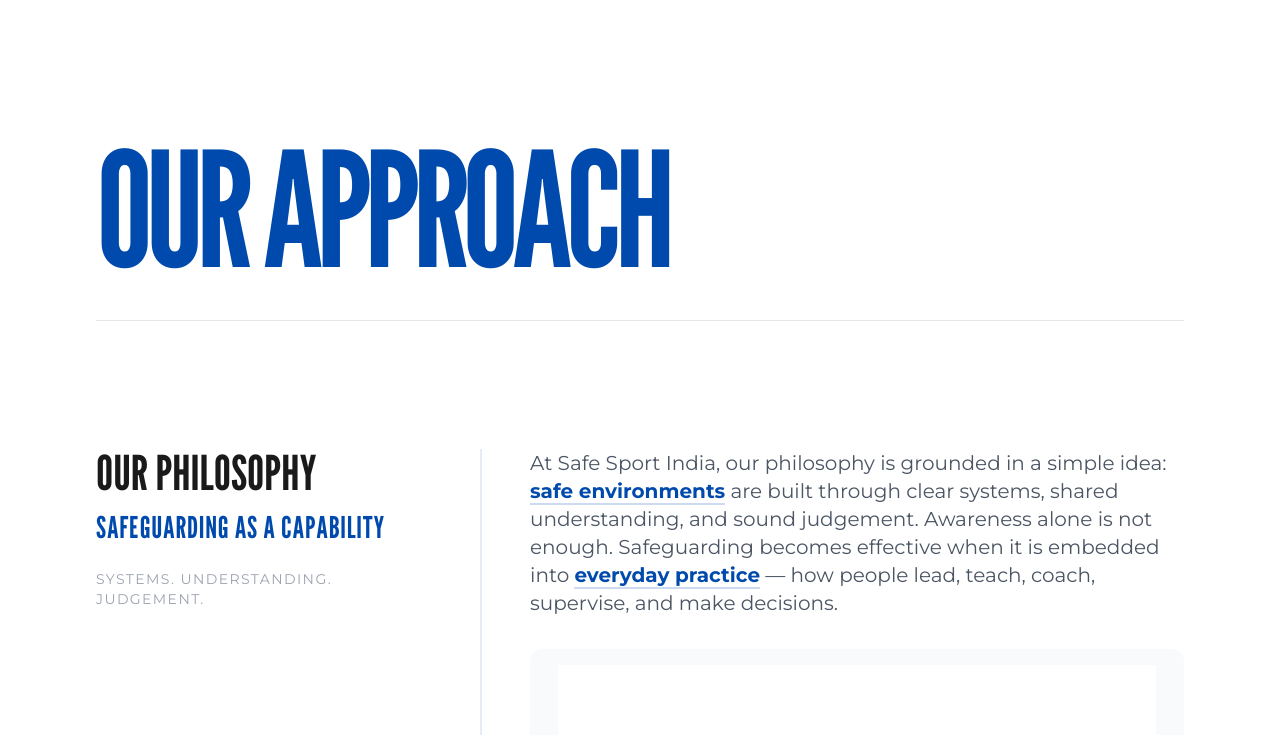
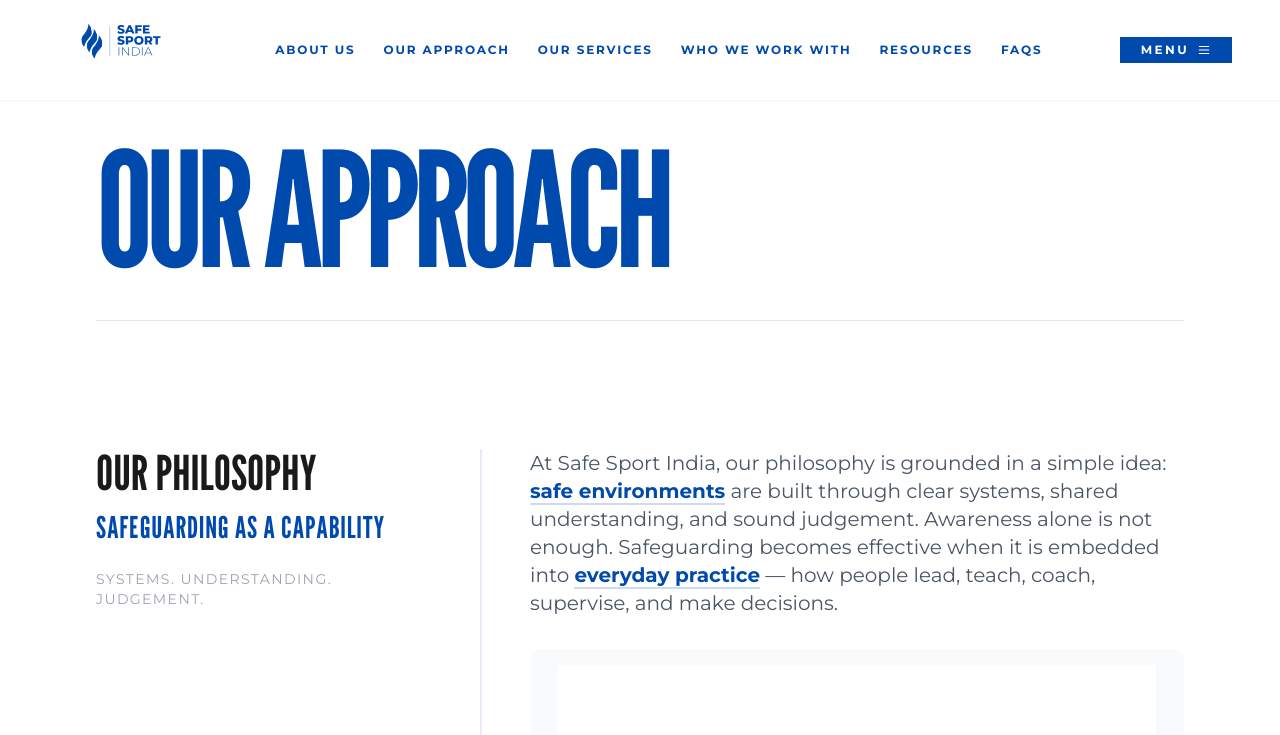
Before and after one commit to dakshinrajsiva/SafeSport, a Next.js app: page /approach in a window 1280 px wide. Shown: the top 735 px of the page. Built offline with nearby package versions, Linux system fonts and the light colour scheme.

Commit message:
header change

```diff
--- a/src/components/Navbar.tsx
+++ b/src/components/Navbar.tsx
@@ -110,23 +110,26 @@
     }, 300);
   }, [router, pathname]);
 
+  // On non-home pages, always show solid header so it's visible on light backgrounds
+  const showSolidHeader = pathname !== '/' || isScrolled;
+
   return (
     <>
       <nav className={cn(
-        "fixed top-0 left-0 w-full z-[100] transition-all duration-500 ease-[cubic-bezier(0.23,1,0.32,1)]",
-        isScrolled ? "bg-white/95 backdrop-blur-md py-3 shadow-sm" : "bg-transparent py-4"
+        "fixed top-0 left-0 w-full z-[100] transition-all duration-500 ease-[cubic-bezier(0.23,1,0.32,1)] h-[100px] overflow-hidden",
+        showSolidHeader ? "bg-white/95 backdrop-blur-md shadow-sm" : "bg-transparent"
       )}>
-        <div className="max-w-[1800px] mx-auto px-6 md:px-12 flex items-center justify-between">
+        <div className="max-w-[1800px] mx-auto px-6 md:px-12 h-full flex items-center justify-between">
 
-          {/* Logo */}
+          {/* Logo 150px — header is shorter so logo is cropped at top/bottom */}
           <Link
             href="/"
-            className="relative z-[110] transition-transform hover:scale-105 duration-500 flex-shrink-0"
+            className="relative z-[110] transition-transform hover:scale-105 duration-500 flex-shrink-0 flex items-center"
           >
             <Logo
-              size={isScrolled ? 130 : 150}
+              size={150}
               className="transition-all duration-500 ease-[cubic-bezier(0.23,1,0.32,1)]"
-              variant={isScrolled ? 'default' : 'white'}
+              variant={showSolidHeader ? 'default' : 'white'}
             />
           </Link>
 
@@ -141,7 +144,7 @@
                   onClick={() => scrollToSection(item.sectionId)}
                   className={cn(
                     "font-montserrat font-bold uppercase tracking-[0.15em] text-xs transition-all duration-300 relative group whitespace-nowrap",
-                    isScrolled ? "text-[#004AAD]" : "text-white"
+                    showSolidHeader ? "text-[#004AAD]" : "text-white"
                   )}
                 >
                   {title}
@@ -156,10 +159,10 @@
             <button
               onClick={() => { setIsMenuOpen(!isMenuOpen); setActiveGroup(null); }}
               className={cn(
-                "flex items-center gap-2 px-5 py-2.5 font-montserrat font-bold uppercase tracking-[0.2em] text-xs transition-all duration-500 border relative z-[110]",
+                "flex items-center gap-2 px-5 py-1 font-montserrat font-bold uppercase tracking-[0.2em] text-xs transition-all duration-500 border relative z-[110]",
                 isMenuOpen
                   ? "bg-transparent border-white text-white hover:bg-white hover:text-[#004AAD]"
-                  : isScrolled
+                  : showSolidHeader
                     ? "bg-[#004AAD] border-[#004AAD] text-white hover:bg-black hover:border-black"
                     : "bg-white/10 backdrop-blur-sm border-white/30 text-white hover:bg-white hover:text-[#004AAD]"
               )}
```
Also changed, not shown: aman photo.svg (added), 1 other file (tests, documents, lock files or other folders).
